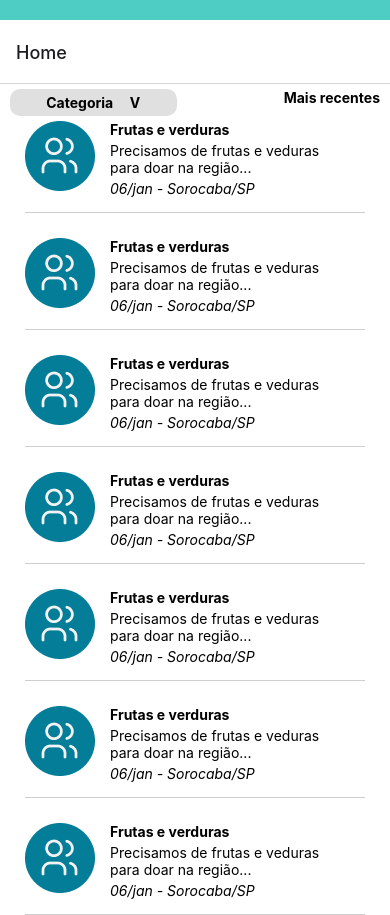
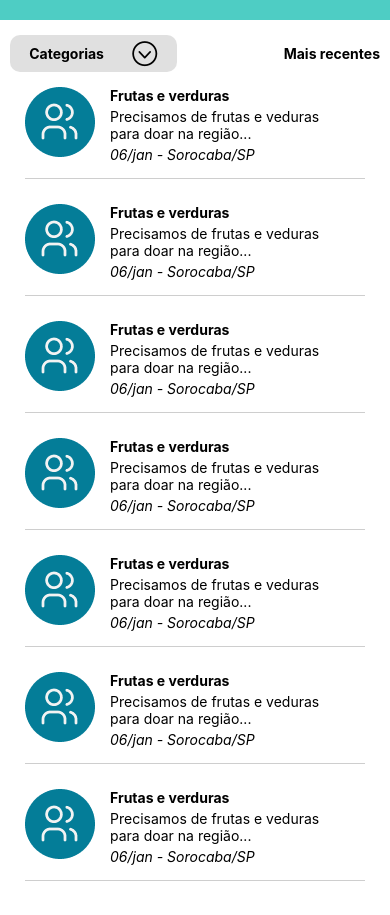
Before and after one commit to mentoria-grupo7/abracaAe, a React Native app: screen / in a window 390 px wide. After the commit the page ends 881 px from the top, so only its background shows below. Built offline with nearby package versions, Linux system fonts and the light colour scheme.

Commit message:
criando flatlist categorias/ nao está pronto

```diff
--- a/src/components/home/btnFiltrar.jsx
+++ b/src/components/home/btnFiltrar.jsx
@@ -1,23 +1,38 @@
-import React from 'react'
-import {View,Text,TouchableOpacity,StyleSheet} from 'react-native'
+import React, { useState } from 'react'
+import {View,Text,TouchableOpacity,StyleSheet, Modal} from 'react-native'
+import { AntDesign } from '@expo/vector-icons';
+import { SafeAreaView } from 'react-native-safe-area-context';
+import { Categorias } from './categorias';
+
+
 
 export const Botoes = () => {
+    const [modalVisivle,setModalVisible] = useState(false)
 
 return(
-        <View style = {styles.container} >
-            <TouchableOpacity style = {styles.botao}>
-                <Text style ={{fontWeight:'bold'}}>Categoria     V</Text>
+        <SafeAreaView style = {styles.container} >
+            <TouchableOpacity    onPress={()=>{setModalVisible(true)}} style = {styles.botao}>
+                <Text style ={{fontWeight:'bold'}}>Categorias</Text>
+                <AntDesign name="downcircleo" size={25} color="black" />
             </TouchableOpacity>
+            <Modal
+                visible={modalVisivle}
+                onRequestClose = {()=>{setModalVisible(false)}}
+                transparent = {true}
+                >
+                <Categorias />
+            </Modal>
             <Text   style ={{fontWeight:'bold'}}>Mais recentes</Text>
-        </View>
+        </ SafeAreaView>
 )}
 
 const styles = StyleSheet.create({
     container:{
         flexDirection:'row',
         justifyContent:"space-between",
-        paddingVertical:5,
-        paddingHorizontal:10
+        paddingVertical:15,
+        paddingHorizontal:10,
+        alignItems:'center'
     },
     botao:{
         width:'45%',
@@ -25,6 +40,18 @@ const styles = StyleSheet.create({
         backgroundColor:'#E0E0E0',
         borderRadius:10,
         alignItems:'center',
-        fontWeight:'bold'
+        fontWeight:'bold',
+        flexDirection:'row',
+        justifyContent:'space-around',
+    },
+    modalView:{
+        width:'80%',
+        minHeight:200,
+        backgroundColor:'#E0E0E0',
+        borderRadius:10,
+        marginLeft:10,
+        borderWidth:3,
+        borderColor:'#20171796'
+
     }
 })
--- /dev/null
+++ b/src/components/home/categorias.jsx
@@ -0,0 +1,24 @@
+import { FlatList,Text } from "react-native"
+
+const DATA = [
+    {id:'1',cat:'Frutas e verduras'},
+    {id:'2',cat:'Roupas'},
+    {id:'3',cat:'Alimentos'},
+    {id:'4',cat:'Distribuição de alimentos'},
+    {id:'5',cat:'Distribuição de roupas'},
+]
+
+export const Categorias= () => {
+    const renderItem = ({item}) =>{
+        <Text>{item.cat}</Text>
+    }
+
+    return(
+        <FlatList
+            data={DATA}
+            renderItem={renderItem}
+            keyExtractor={item => item.id}
+        />
+        )
+
+}
--- a/src/routes/homeToMap/rota.jsx
+++ b/src/routes/homeToMap/rota.jsx
@@ -9,7 +9,10 @@ const {Screen,Navigator} = createNativeStackNavigator();
 export const Rota =() =>{
     return(
     <NavigationContainer>
-        <Navigator>
+        <Navigator
+                screenOptions={{
+                headerShown: false
+                }}>
             <Screen
                 name='Home'
                 component={Home}
--- a/src/screens/Home/style.js
+++ b/src/screens/Home/style.js
@@ -6,9 +6,5 @@ export const styles = StyleSheet.create({
     flexDirection:'column',
     justifyContent:'center',
     backgroundColor:'white'
-  },
-  cabecalho:{
-    width:'100%',
-    resizeMode:'contain',
-   }
+  }
 });
```
Also changed, not shown: 1 other file (tests, documents, lock files or other folders).
